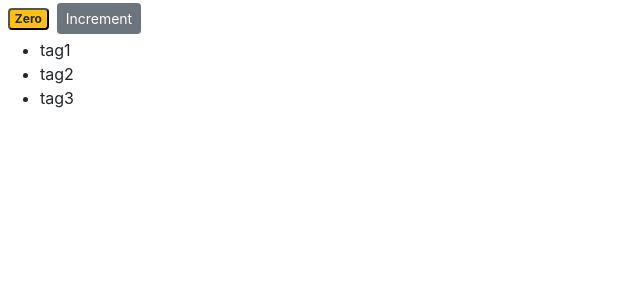
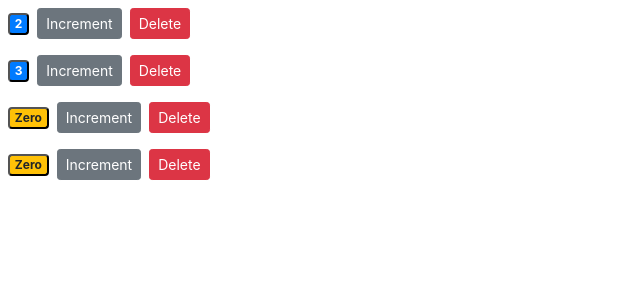
Before and after one commit to MayuriR29/counter-app, a React (Create React App) app: page / in a window 1280 px wide. Shown: the top 300 px of the page, without its empty margins (0-640 px from the left). Built offline with nearby package versions, Linux system fonts and the light colour scheme.

Commit message:
added handler for delete

```diff
--- a/src/Component/counter.js
+++ b/src/Component/counter.js
@@ -1,35 +1,44 @@
 import React, { Component } from "react";
 class Counter extends Component {
   state = {
-    count: 0,
-    tags:['tag1','tag2','tag3']
+    value: this.props.value
   };
 
+  getBadgeClass() {
+    let classes = "badge m-2 badge-";
+    classes += this.state.value === 0 ? "warning" : "primary";
+    return classes;
+  }
+
   formatCount() {
-    const count = this.state.count;
-    return count === 0 ? 'Zero':count;
+    const count = this.state.value;
+    return count === 0 ? "Zero" : count;
   }
-  handleIncrement=()=>{
+
+  handleIncrement = () => {
     this.setState({
-      count:this.state.count+1
-    })
-  }
+      value: this.state.value + 1
+    });
+  };
+
   render() {
     return (
       <div>
-        <button className={this.getBadgeClass()} >{this.formatCount()}</button>
-        <button onClick={this.handleIncrement} className="btn btn-secondary btn-sm" >Increment</button>
-        <ul>{this.state.tags.map((eachtag,index)=>{
-          return <li key={index}>{eachtag}</li>
-        })}</ul>
+        <button className={this.getBadgeClass()}>{this.formatCount()}</button>
+        <button
+          onClick={this.handleIncrement}
+          className="btn btn-secondary btn-sm"
+        >
+          Increment
+        </button>
+        <button
+          className="btn btn-danger btn-sm m-2"
+          onClick={()=>this.props.onDelete(this.props.id)}
+        >
+          Delete
+        </button>
       </div>
     );
   }
-
-  getBadgeClass() {
-    let classes = 'badge m-2 badge-';
-    classes += this.state.count === 0 ? 'warning' : 'primary';
-    return classes;
-  }
 }
 export default Counter;
--- /dev/null
+++ b/src/Component/counters.js
@@ -0,0 +1,39 @@
+import React, { Component } from "react";
+import Counter from "./counter";
+
+class Counters extends Component {
+  state = {
+    counters: [
+      { id: 1, value: 2 },
+      { id: 2, value: 3 },
+      { id: 3, value: 0 },
+      { id: 4, value: 0 }
+    ]
+  };
+
+  handleDelete = counterId => {
+    const updatedCounter = this.state.counters.filter(
+      eachCounter => eachCounter.id !== counterId
+    );
+    this.setState({
+      counters: updatedCounter
+    });
+  };
+
+  render() {
+    return (
+      <div>
+        {this.state.counters.map(eachCounter => (
+          <Counter
+            value={eachCounter.value}
+            key={eachCounter.id}
+            id={eachCounter.id}
+            onDelete={this.handleDelete}
+          />
+        ))}
+      </div>
+    );
+  }
+}
+
+export default Counters;
--- a/src/index.js
+++ b/src/index.js
@@ -3,8 +3,8 @@ import ReactDOM from 'react-dom';
 import './index.css';
 import App from './App';
 import registerServiceWorker from './registerServiceWorker';
-import Counter from '../src/Component/counter'
+import Counters from '../src/Component/counters'
 import 'bootstrap/dist/css/bootstrap.css'
 
-ReactDOM.render(<Counter />, document.getElementById('root'));
+ReactDOM.render(<Counters />, document.getElementById('root'));
 registerServiceWorker();
```
